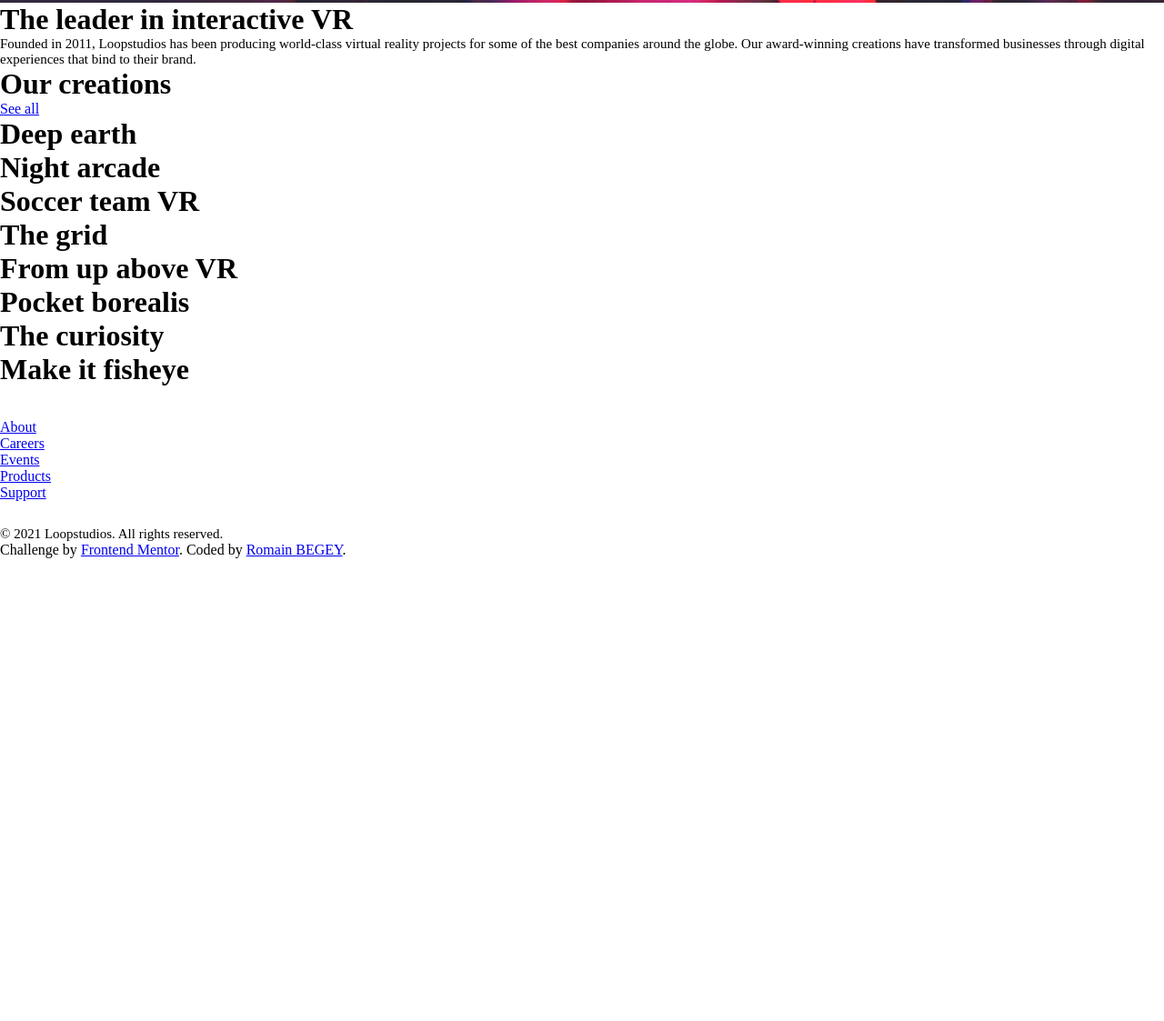
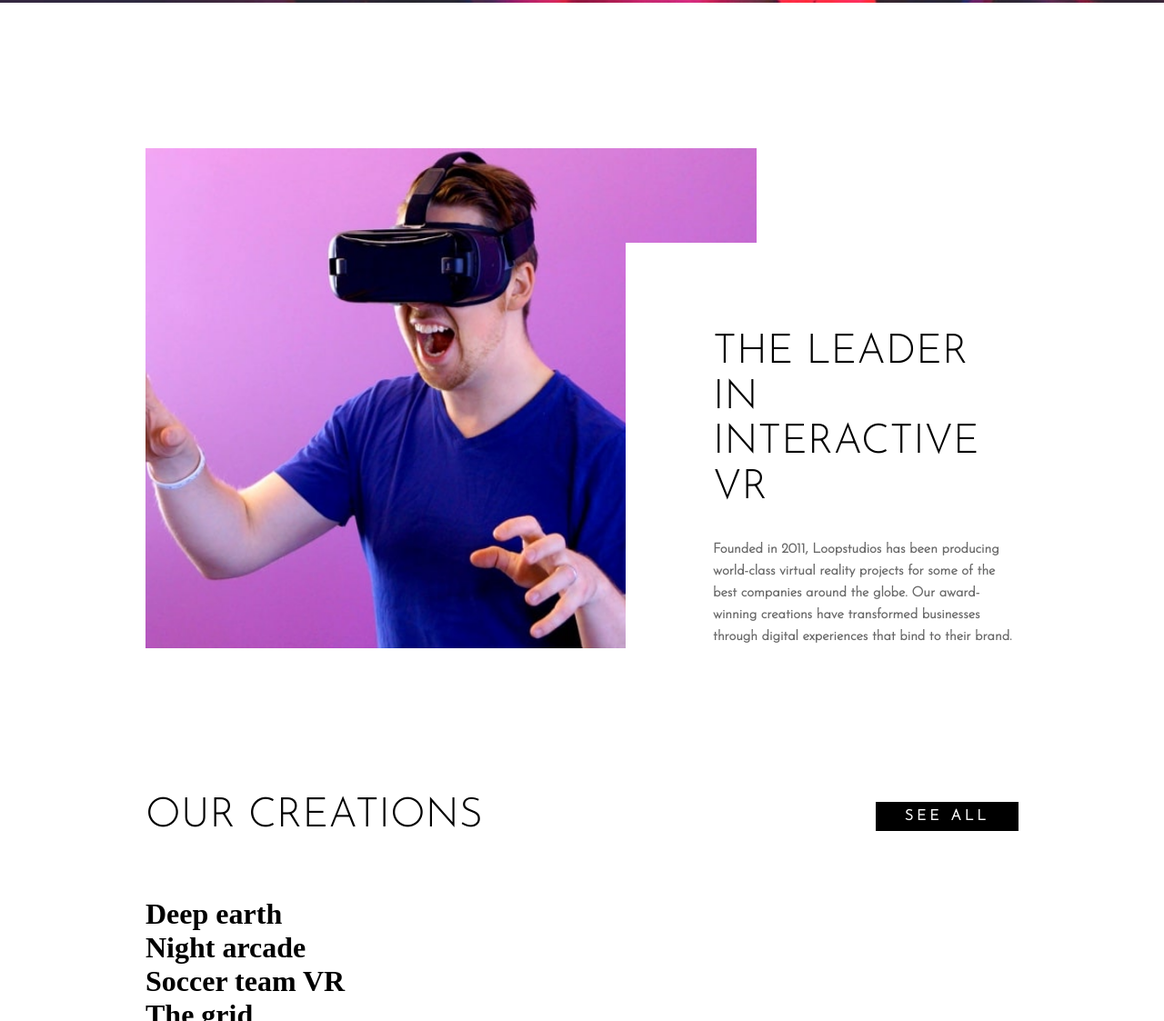
Before and after one commit to Romain-lab/loopstudios-landing-page, a plain HTML site: page index.html in a window 1280 px wide. Shown: the part 583-1706 px from the top of the page at 91% size. Before the commit the page ends 1197 px from the top, so only its background shows below. Drawn offline with Linux system fonts and the light colour scheme.

Commit message:
vr section done + creations top

```diff
--- a/index.html
+++ b/index.html
@@ -37,8 +37,10 @@
           </div>
         </div>
         <div class="creations">
-          <h1 class="creations__title">Our creations</h1>
-          <a href="#" class="creations__btn">See all</a>
+          <div class="creations__top">
+              <h1 class="vr__content__title">Our creations</h1>
+              <a href="#" class="creations__top__btn">See all</a>
+          </div>
           <div class="creations__container">
             <div class="creations__container__creation"><h1 class="creations__container__creation__title">Deep earth</h1></div>
             <div class="creations__container__creation"><h1 class="creations__container__creation__title">Night arcade</h1></div>
--- a/style.scss
+++ b/style.scss
@@ -58,3 +58,65 @@ body {
     }
   }
 }
+
+.container {
+  padding: 10rem;
+}
+
+.vr {
+  position: relative;
+  &__bg {
+    background-image: url("images/desktop/image-interactive.jpg");
+    background-repeat: no-repeat;
+    background-size: cover;
+    background-position: center;
+    height: 550px;
+    width: 70%;
+  }
+  &__content {
+    padding: 6rem 0 0 6rem;
+    width: 45%;
+    position: absolute;
+    bottom: 0;
+    right: 0;
+    z-index: 999;
+    background-color: var(--white);
+    &__title {
+      font-family: "Josefin Sans", sans-serif;
+      text-transform: uppercase;
+      font-size: 45px;
+      line-height: 1.1;
+      color: var(--black);
+      font-weight: normal;
+    }
+    &__description {
+      margin-top: 2rem;
+      line-height: 1.6;
+      color: var(--verydarkgray);
+      font-family: "Josefin Sans", sans-serif;
+      font-weight: bold;
+    }
+  }
+}
+
+.creations {
+  margin: 10rem 0;
+  &__top {
+    display: flex;
+    justify-content: space-between;
+    align-items: center;
+    margin-bottom: 4rem;
+    &__btn {
+      padding: .5rem 2rem;
+      background-color: var(--black);
+      text-decoration: none;
+      color: var(--white);
+      text-transform: uppercase;
+      font-family: "Josefin Sans", sans-serif;
+      font-weight: bold;
+      letter-spacing: 4px;
+      vertical-align: baseline;
+      display: inline-block;
+    }
+  }
+}
```
Also changed, not shown: style.css, 1 other file.
